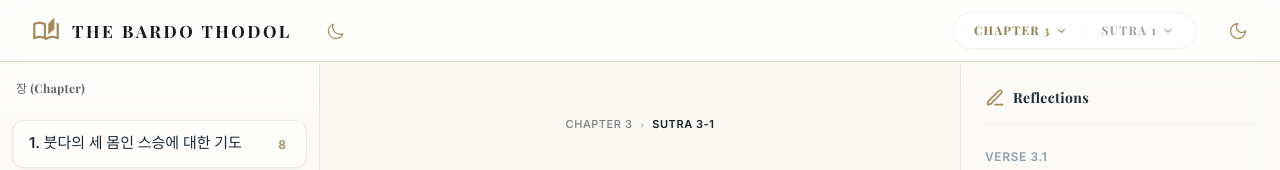
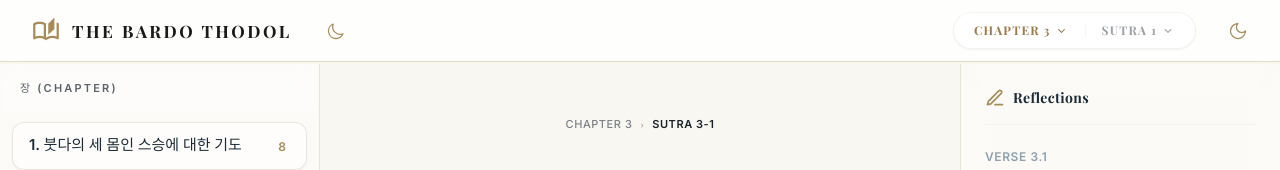
Before and after one commit to concario17-max/tibet, a React (Vite) app: page /chapter in a window 1280 px wide. Shown: the top 170 px of the page. Built offline with nearby package versions, Linux system fonts and the light colour scheme; a web font is replaced by a local one.

Commit message:
fix: resolve dark mode background overflow and improve chapter subtitle typography legibility

```diff
--- a/src/pages/Chapter.jsx
+++ b/src/pages/Chapter.jsx
@@ -18,7 +18,7 @@ const Chapter = () => {
     if (!activeVerse) return null;
 
     return (
-        <div className="flex w-full min-h-screen h-screen overflow-hidden bg-sand-primary relative z-10 transition-colors duration-500 xl:bg-transparent dark:xl:bg-transparent">
+        <div className="flex w-full min-h-screen h-screen overflow-hidden bg-sand-primary dark:bg-dark-bg relative z-10 transition-colors duration-500 xl:bg-transparent dark:xl:bg-transparent">
             {/* 배경 그라데이션 (Gita 스타일 이식) */}
             <div className="fixed inset-0 pointer-events-none bg-grid-slate-900/[0.04] dark:bg-grid-slate-100/[0.03] bg-[bottom_1px_center] z-[-1] transition-opacity duration-500"></div>
 
--- a/src/pages/components/LeftSidebar.jsx
+++ b/src/pages/components/LeftSidebar.jsx
@@ -41,7 +41,7 @@ const LeftSidebar = ({ prayers, onSelectVerse, activeVerseId }) => {
                 {/* 상단: 챕터 목록 */}
                 <div className="flex-none overflow-y-auto border-b border-gold-border/40 dark:border-[#222] custom-scrollbar max-h-[55%]">
                     <div className="p-4 bg-transparent sticky top-0 z-10 backdrop-blur-sm hidden lg:block">
-                        <h2 className="text-xs font-bold text-text-primary/70 dark:text-dark-text-primary/70">
+                        <h2 className="text-[11px] font-bold font-inter tracking-[0.2em] uppercase text-text-primary/70 dark:text-dark-text-primary/60 pl-1">
                             장 (Chapter)
                         </h2>
                     </div>
```
